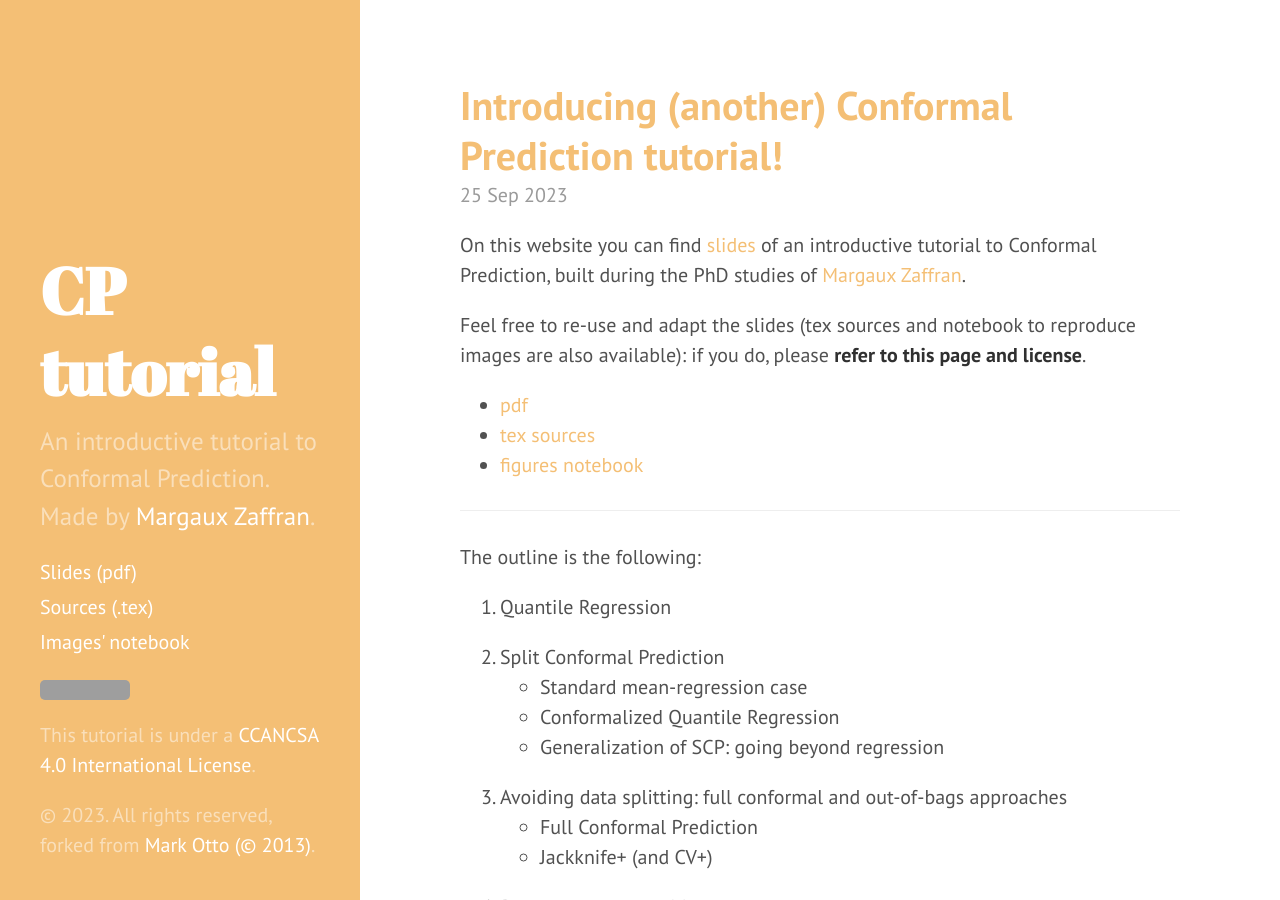
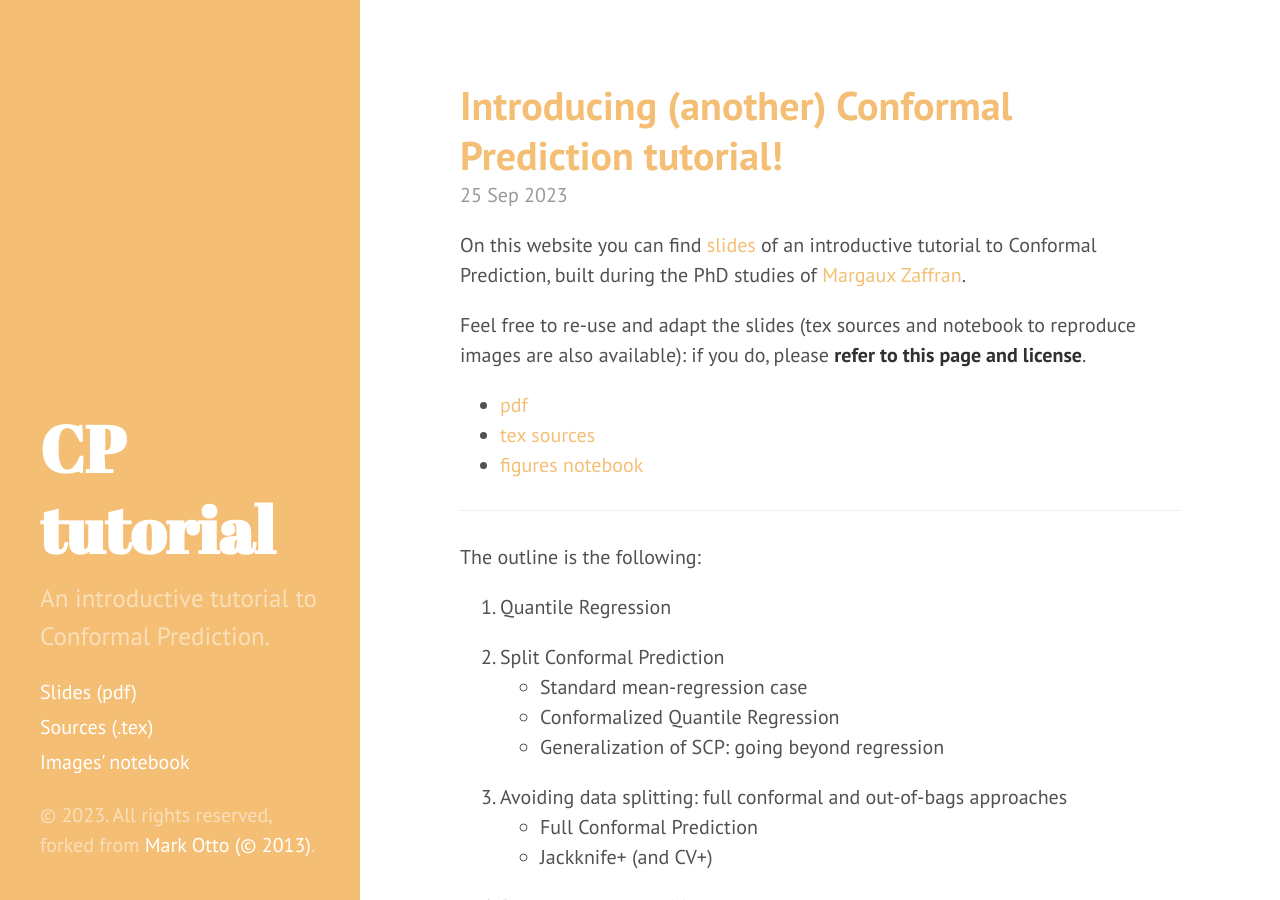
Before and after one commit to conformalpredictionintro/conformalpredictionintro.github.io, a Jekyll site: the page built from index.html, in a window 1280 px wide and 900 px high. Built offline with Jekyll 4.4.1, drawn with Linux system fonts in a browser that asks for light colours; Markdown is read by kramdown in place of the engine named in the settings; the list of posts is cut into pages by our own code; grey boxes are pictures that could not be loaded.

Commit message:
change sidebar'

```diff
--- a/_config.yml
+++ b/_config.yml
@@ -7,7 +7,7 @@ permalink:        pretty
 
 # Setup
 title:            CP tutorial
-description:      'An introductive tutorial to Conformal Prediction. Made by <a href="https://mzaffran.github.io" target="_blank">Margaux Zaffran</a>.'
+description:      'An introductive tutorial to Conformal Prediction.'
 url:              https://conformalpredictionintro.github.io
 baseurl:          /
 
--- a/_includes/sidebar.html
+++ b/_includes/sidebar.html
@@ -30,7 +30,6 @@
       <a class="sidebar-nav-item" href="{{ site.github.repo }}">Images' notebook</a>
     </nav>
 
-    <p><a rel="license" href="http://creativecommons.org/licenses/by-nc-sa/4.0/"><img alt="Creative Commons License" style="border-width:0" src="https://i.creativecommons.org/l/by-nc-sa/4.0/88x31.png" /></a> This tutorial is under a <a rel="license" href="http://creativecommons.org/licenses/by-nc-sa/4.0/">CCANCSA 4.0 International License</a>.</p>
     <p>&copy; {{ site.time | date: '%Y' }}. All rights reserved, forked from <a rel="license" href="https://github.com/poole/hyde#license">Mark Otto (&copy; 2013)</a>.</p>
   </div>
 </div>
```
